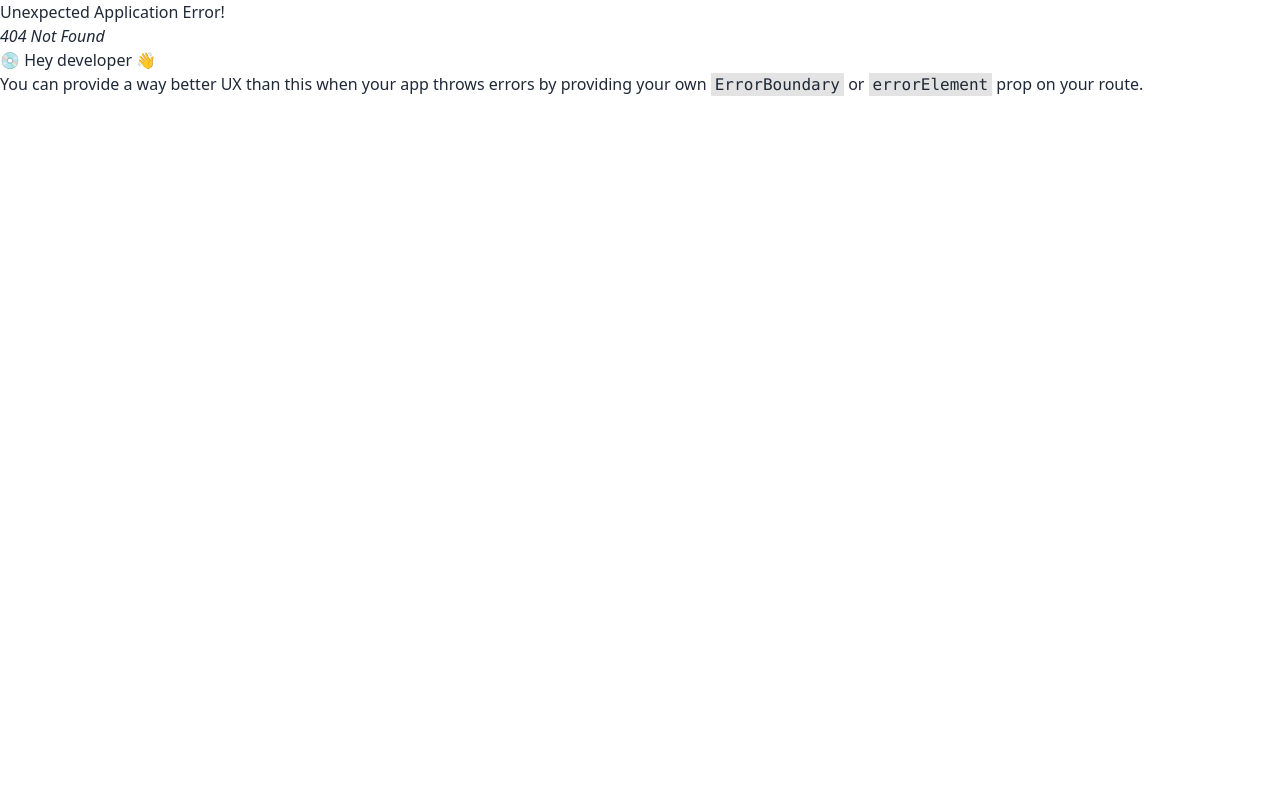
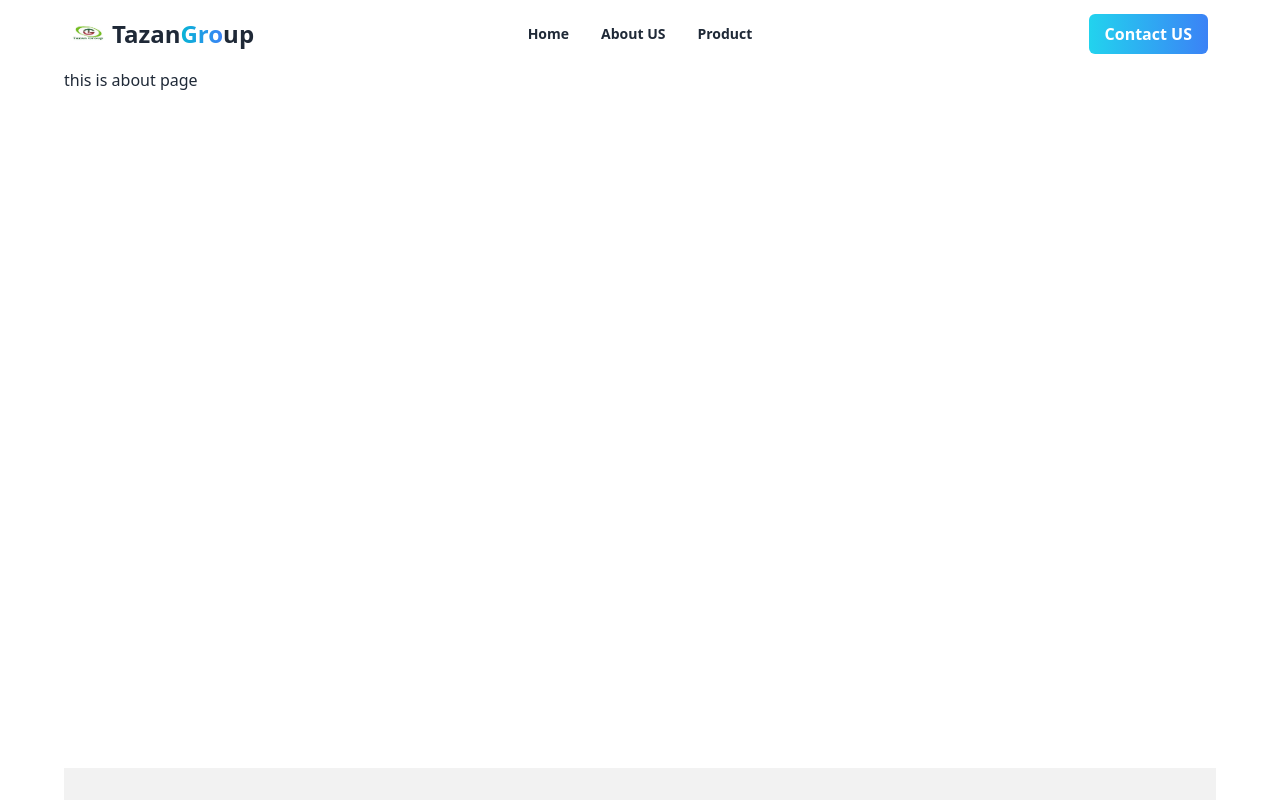
Before and after one commit to Mdsakib999/tazan-group, a React (Vite) app: page /about in a window 1280 px wide. Before the commit this address had no page. Shown: the top 800 px of the page. Built offline with nearby package versions, Linux system fonts and the light colour scheme.

Commit message:
spa on routs

```diff
--- a/src/Routs/Routs.jsx
+++ b/src/Routs/Routs.jsx
@@ -1,6 +1,7 @@
 import { createBrowserRouter } from "react-router-dom";
 import Main from "../Layout/Main";
 import Home from "../components/Home";
+import About from "../components/About";
 
 
 
@@ -15,6 +16,11 @@ const router = createBrowserRouter([
           element: <Home></Home>,
         },
 
+        {
+          path: "/about",
+          element: <About></About>
+        },
+
       ],
     },
   ]);
--- /dev/null
+++ b/src/components/About.jsx
@@ -0,0 +1,11 @@
+import React from 'react';
+
+const About = () => {
+    return (
+        <div>
+            <h1>this is about page</h1>
+        </div>
+    );
+};
+
+export default About;
--- /dev/null
+++ b/src/components/ContactUs.jsx
@@ -0,0 +1,11 @@
+import React from 'react';
+
+const ContactUs = () => {
+    return (
+        <div>
+            <h1>this is contact us page</h1>
+        </div>
+    );
+};
+
+export default ContactUs;
--- a/src/components/Navbar.jsx
+++ b/src/components/Navbar.jsx
@@ -30,10 +30,10 @@ const Navbar = () => {
             <Link to="/">Home</Link>
           </li>
           <li>
-            <Link to="/allToys">About US</Link>
+            <Link to="/about">About US</Link>
           </li>
           <li>
-            <Link to="/blog">Product</Link>
+            <Link to="/">Product</Link>
           </li>
 
           </ul>
@@ -59,10 +59,10 @@ const Navbar = () => {
             <Link to="/">Home</Link>
           </li>
           <li>
-            <Link to="/allToys">About US</Link>
+            <Link to="/about">About US</Link>
           </li>
           <li>
-            <Link to="/blog">Product</Link>
+            <Link to="/">Product</Link>
           </li>
 
 
@@ -71,12 +71,12 @@ const Navbar = () => {
       </div>
       <div className="navbar-end">
 
-          <Link to="/login">
+          <Link to="/">
             <button
               className="px-4 py-2 rounded-md
           text-white font-semibold bg-gradient-to-r from-cyan-400 to-blue-500 hover:from-blue-500 hover:to-cyan-400 ..."
             >
-              Login
+              Contact US
             </button>
           </Link>
 
```
